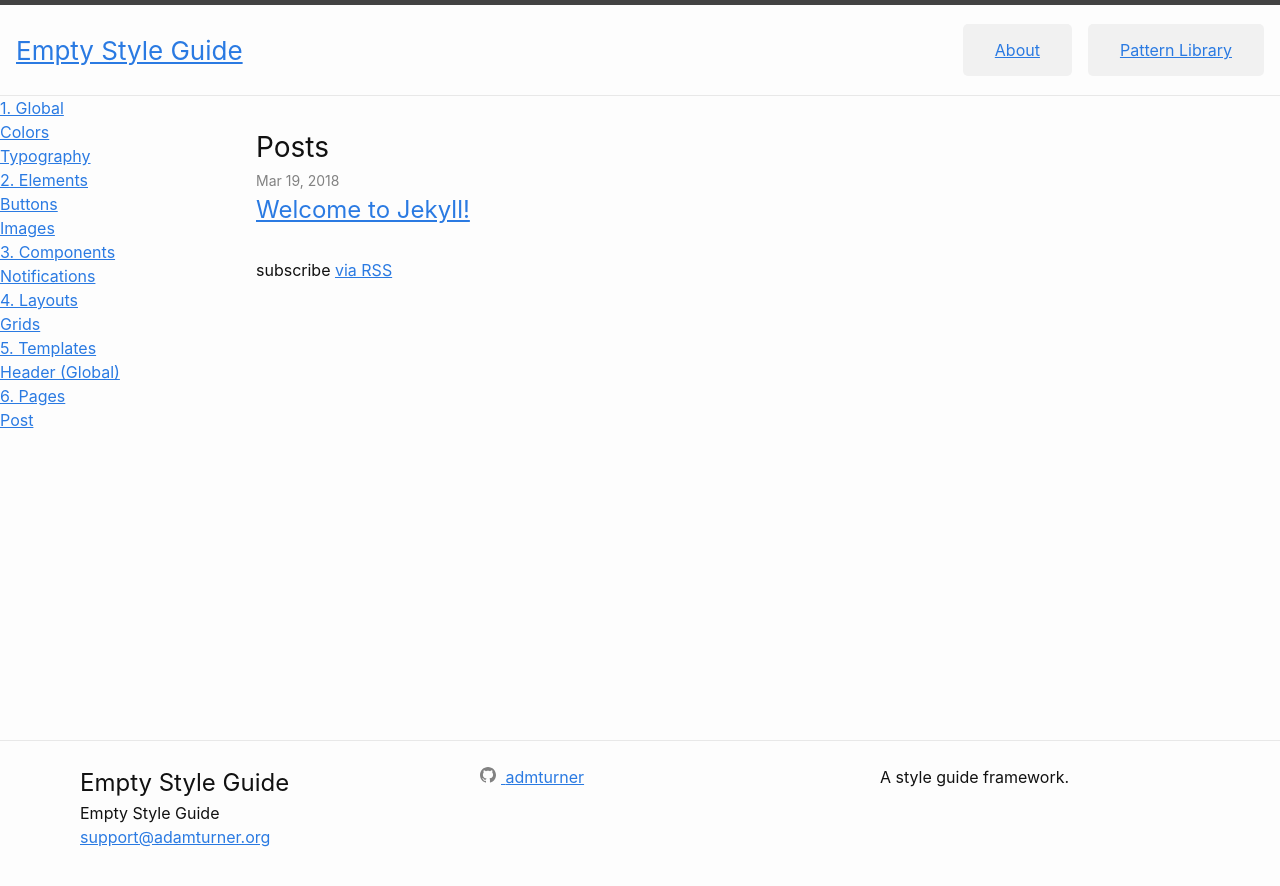
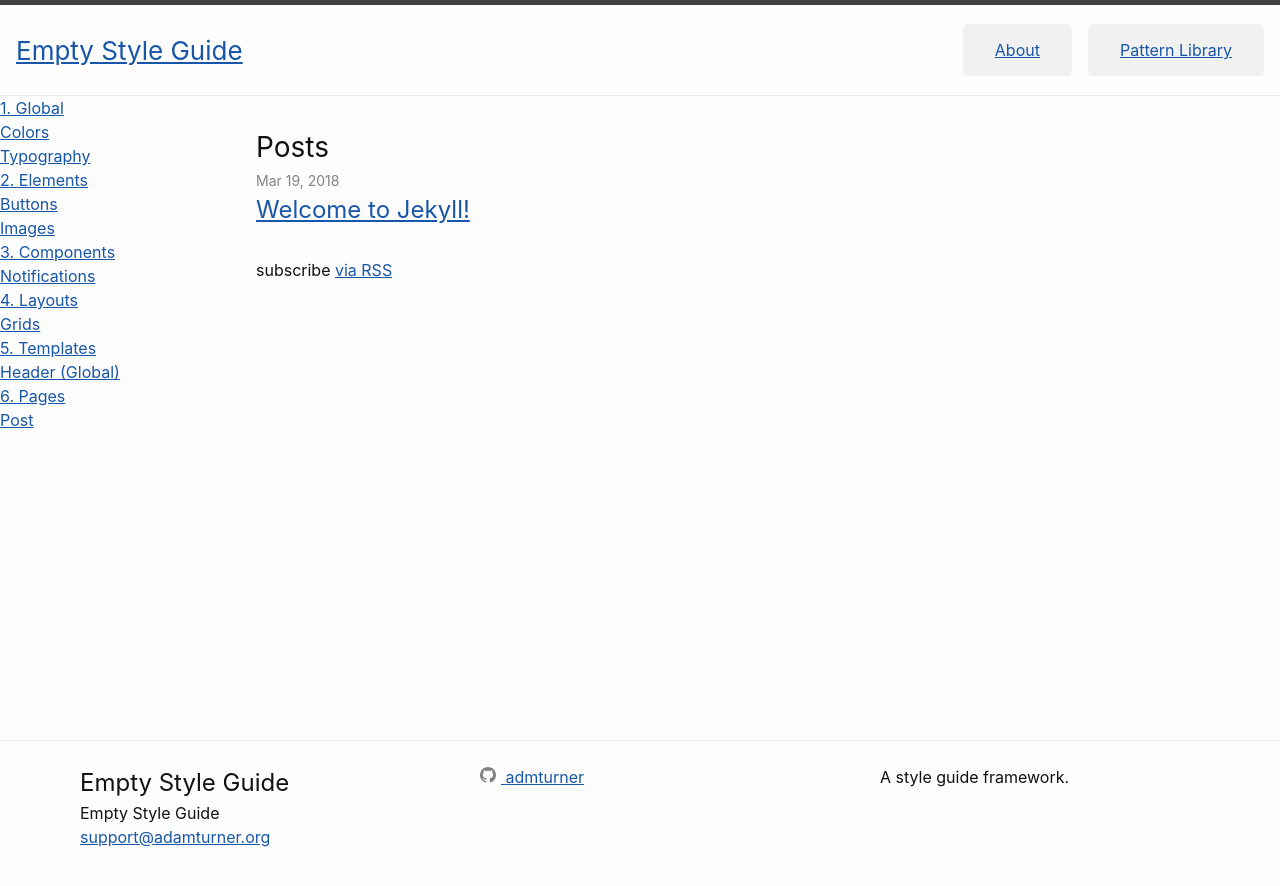
Before and after one commit to admturner/empty-style-guide, a Jekyll site: the page built from index.md, in a window 1280 px wide. Shown: the top 886 px of the page. Built offline with Jekyll 4.4.1, drawn with Linux system fonts in a browser that asks for light colours.

Commit message:
Darken default link color

```diff
--- a/_sass/all.scss
+++ b/_sass/all.scss
@@ -12,7 +12,7 @@ $spacing-unit:     30px !default;
 
 $text-color:       #111 !default;
 $background-color: #fdfdfd !default;
-$brand-color:      #2a7ae2 !default;
+$brand-color:      #1756a9 !default;
 
 $grey-color:       #828282 !default;
 $grey-color-light: lighten($grey-color, 40%) !default;
```
